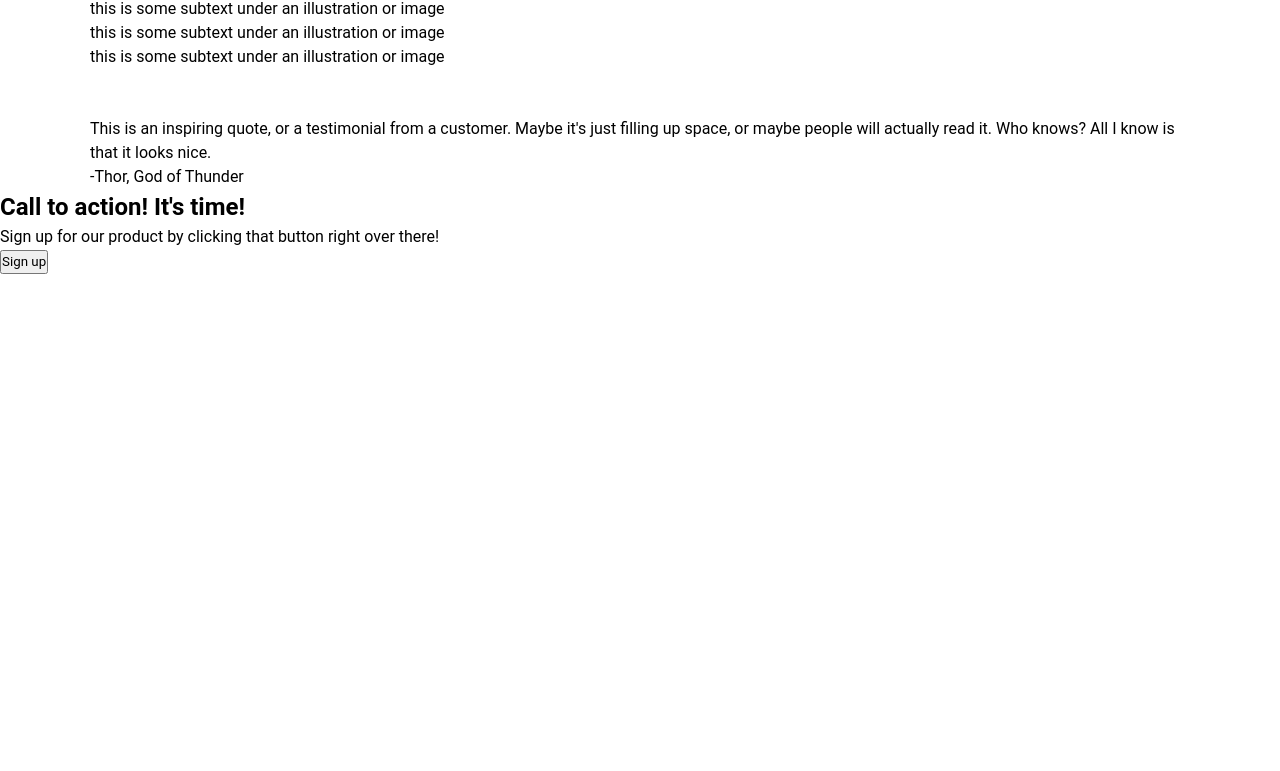
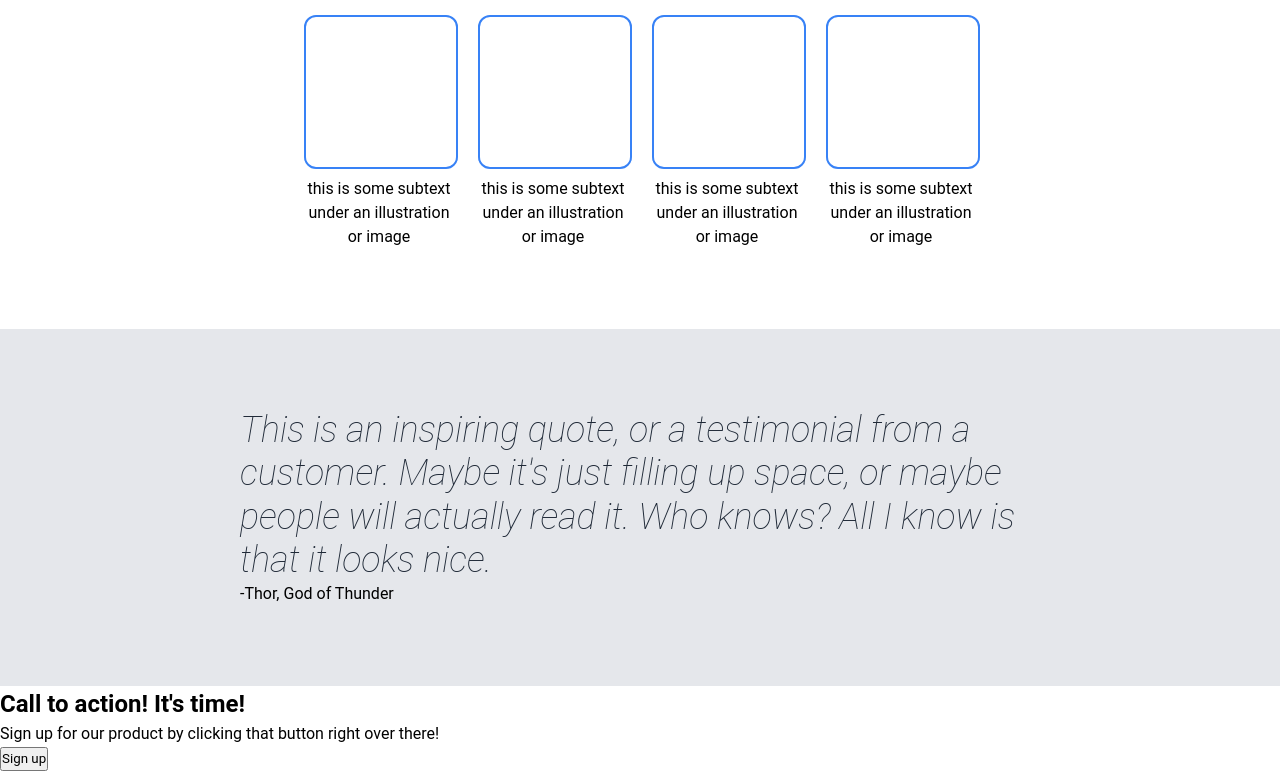
Before and after one commit to realaeeron/odin-landingpage, a plain HTML site: page index.html in a window 1280 px wide. Shown: the part 602-1373 px from the top of the page. Before the commit the page ends 876 px from the top, so only its background shows below. Drawn offline with Linux system fonts and the light colour scheme.

Commit message:
Finish second section

```diff
--- a/index.html
+++ b/index.html
@@ -36,25 +36,25 @@
             <h2>Some random information.</h2>
             <div class="card-wrapper">
                 <div class="card">
-                    <div class="image"></div>
+                    <div class="card-image"></div>
                     <p>this is some subtext
                         under an illustration
                         or image</p>
                 </div>
                 <div class="card">
-                    <div class="image"></div>
+                    <div class="card-image"></div>
                     <p>this is some subtext
                         under an illustration
                         or image</p>
                 </div>
                 <div class="card">
-                    <div class="image"></div>
+                    <div class="card-image"></div>
                     <p>this is some subtext
                         under an illustration
                         or image</p>
                 </div>
                 <div class="card">
-                    <div class="image"></div>
+                    <div class="card-image"></div>
                     <p>this is some subtext
                         under an illustration
                         or image</p>
@@ -68,7 +68,7 @@
                 customer. Maybe it's just filling up space, or maybe
                 people will actually read it. Who knows? All I know
                 is that it looks nice.</p>
-            <p>-Thor, God of Thunder</p>
+            <p class="quote_name-align-right">-Thor, God of Thunder</p>
         </div>
     </section>
     <section class="CTA">
--- a/style.css
+++ b/style.css
@@ -34,7 +34,6 @@ a {
 nav{
     background-color: #1F2937;
     padding: 16px 24px;
-    position: relative;
 }
 
 .nav-wrapper {
@@ -108,5 +107,64 @@ h1 {
 /* Information section */
 
 .information {
-    padding: 48px 24px;
+    padding: 48px 24px 80px 24px;
 }
+
+.information-wrapper {
+    display: flex;
+    flex-direction: column;
+    justify-content: center;
+    gap: 24px;
+}
+
+.information h2 {
+    font-size: 36px;
+}
+
+.information h2,
+.card {
+    text-align: center;
+}
+
+.card-wrapper {
+    display: flex;
+    justify-content: center;
+    gap: 24px;
+}
+
+.card {
+    width: 150px;
+}
+
+.card-image {
+    width: 100%;
+    height: 150px;
+    border: 2px solid #3882F6;
+    border-radius: 12px;
+    margin-bottom: 8px;
+}
+
+/* Quote section */
+
+.quote {
+    background-color: #E5E7EB;
+    padding: 80px 24px;
+}
+
+.quote-wrapper {
+    width: 800px;
+    display: flex;
+    flex-direction: column;
+}
+
+.quote-wrapper p:first-child {
+    font-size: 36px;
+    font-style: italic;
+    color: #1F2937;
+    font-weight: 200;
+    line-height: 1.2em;
+}
+
+.quote_name-align-right {
+    align-self: right;
+}
```
